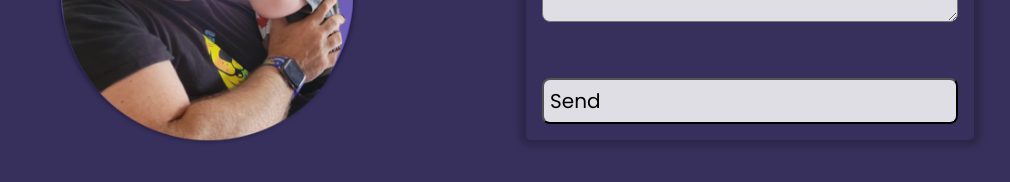
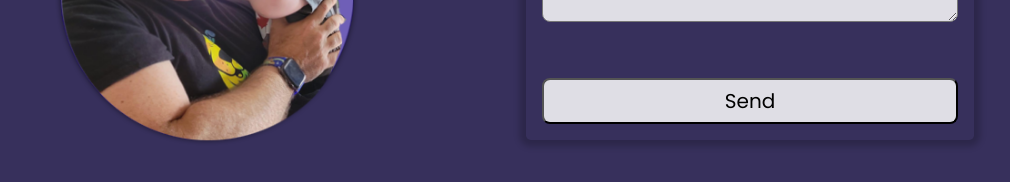
Before and after one commit to Michealleverton/micheallevertonportfolio, a React (Create React App) app: page / in a window 1280 px wide. Shown: the part 3827-4009 px from the top of the page, without its empty margins (137-1147 px from the left). Built offline with nearby package versions, Linux system fonts and the light colour scheme.

Commit message:
button text centering

```diff
--- a/src/FormTest.js
+++ b/src/FormTest.js
@@ -48,7 +48,7 @@ const FormTest = () => {
                         </div>
 
                         <div className="form_submit_btn">
-                            <input type="submit" name="Submit" id="submit" value="Send" className="" />
+                            <input type="submit" name="Submit" id="submit" value="Send" className="textcenter" />
                         </div>
 
                         {/* <div className='center'>
--- a/src/styles.css
+++ b/src/styles.css
@@ -886,5 +886,8 @@ textarea {
 }
 
 .form_submit_btn {
+  display: flex;
+  justify-content: center;
+  align-items: center;
   margin-top: 2rem;
 }
```
